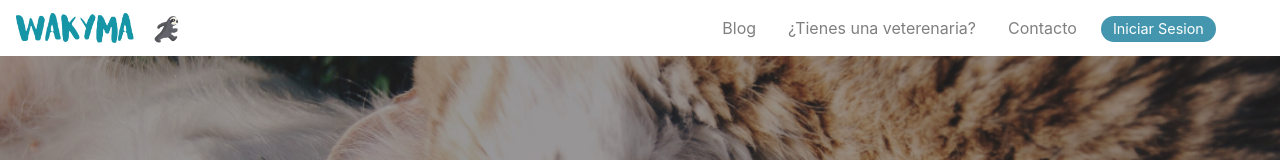
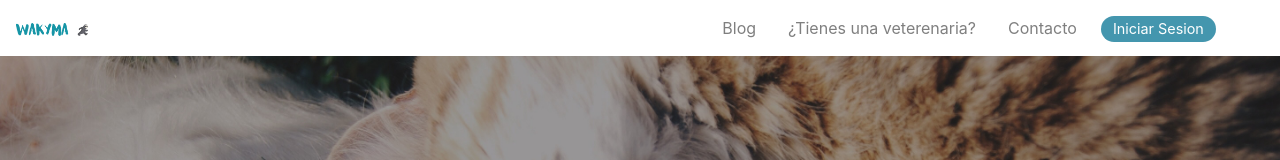
Before and after one commit to DermotBoyle/wakyProject, a React (Create React App) app: page / in a window 1280 px wide. Shown: the top 160 px of the page. Built offline with nearby package versions, Linux system fonts and the light colour scheme; no server answers; a web font is replaced by a local one.

Commit message:
link logo

```diff
--- a/src/homepage/navbar.js
+++ b/src/homepage/navbar.js
@@ -76,7 +76,7 @@ export default class NavBar extends React.Component {
           style={{ boxShadow: "0 4px 4px -2px rgba(0,0,0,.2)" }}
           onKeyPress={this.KeyPressed}
         >
-          <img src={Logo} width="13%" />
+          <a href='/'><img src={Logo} width="13%" /></a>
           <NavbarToggler onClick={this.toggle} />
           <Collapse isOpen={this.state.isOpen} navbar>
             <Nav className="ml-auto" navbar>
```
